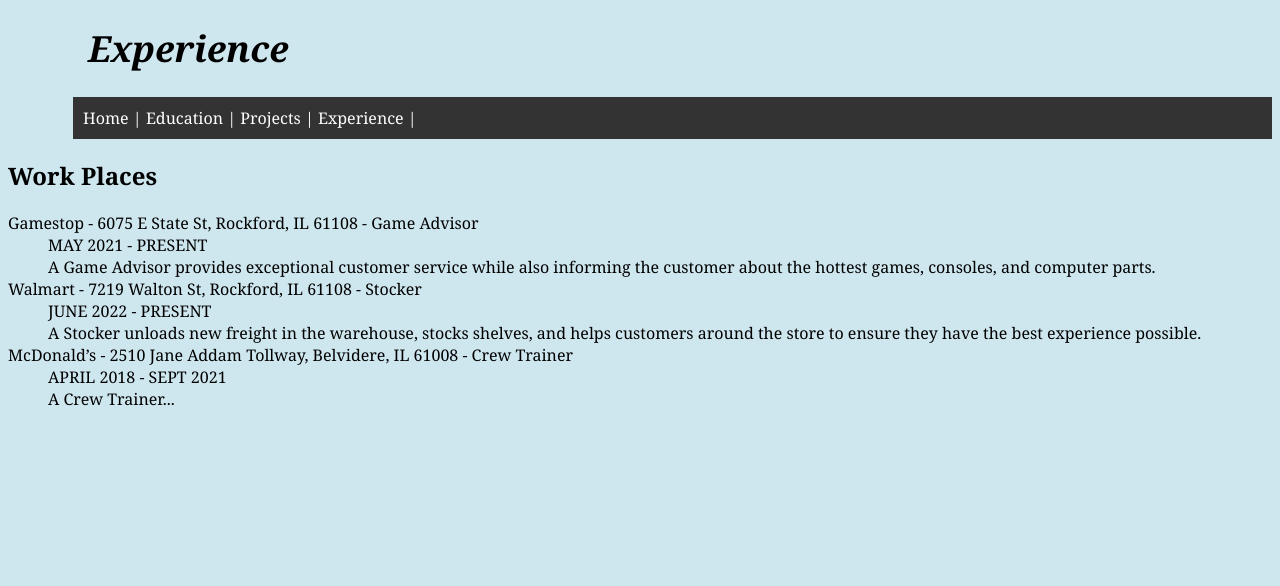
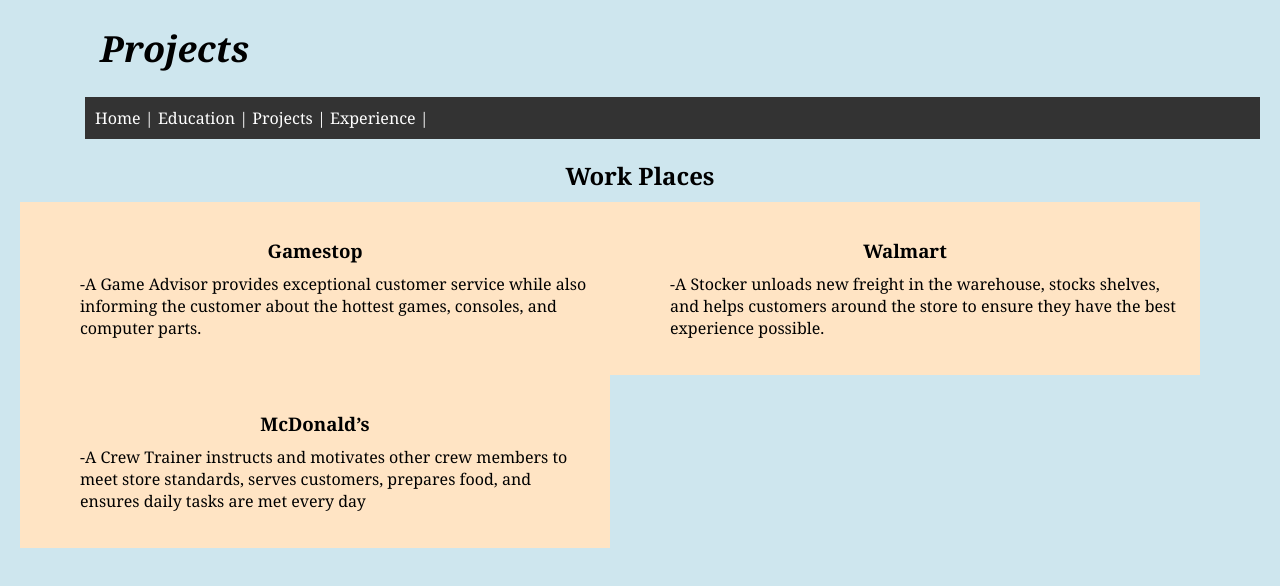
Before and after one commit to LeonardoA7/LeonardoA7.github.io, a plain HTML site: page experience.html in a window 1280 px wide. Drawn offline with Linux system fonts and the light colour scheme.

Commit message:
Add files via upload

```diff
--- a/experience.html
+++ b/experience.html
@@ -7,13 +7,14 @@
 <link rel="stylesheet" href="">
 <style>
 </style>
-<script src=""></script>
+<script src="">
+</script>
 <head>
     <link rel="stylesheet" type="text/css" href="styles.css">
 </head>
 <body>
     <header>
-            <h1 style="font-size: 36px; margin-left: 80px"><i>Experience</i></h1>
+        <h1 style="font-size: 36px; margin-left: 80px"><i>Projects</i></h1>
         <nav>
             <a href="index.html">Home</a> |
             <a href="courses.html">Education</a> |
@@ -21,18 +22,27 @@
             <a href="experience.html">Experience</a> |
         </nav>
     </header>
-        <article>
-            <h2 class="mart2">Work Places</h2>
+    <h2 class="cen">Work Places</h2>
+    <section>
+    <article class="mart">
         <dl>
-                <dt>Gamestop - 6075 E State St, Rockford, IL 61108 - Game Advisor</dt>
-                <dd>MAY 2021 - PRESENT<br>A Game Advisor provides exceptional customer service while also informing the customer about the hottest games, consoles, and computer parts.</dd>
-
-                <dt>Walmart - 7219 Walton St, Rockford, IL 61108 - Stocker</dt>
-                <dd>JUNE 2022 - PRESENT<br>A Stocker unloads new freight in the warehouse, stocks shelves, and helps customers around the store to ensure they have the best experience possible.</dd>
-
-                <dt>McDonald’s - 2510 Jane Addam Tollway, Belvidere, IL 61008 - Crew Trainer</dt>
-                <dd>APRIL 2018 - SEPT 2021<br>A Crew Trainer...</dd>
+            <dt><h3 class="cen">Gamestop</h3></dt>
+            <dd>-A Game Advisor provides exceptional customer service while also informing the customer about the hottest games, consoles, and computer parts.</dd>
         </dl>
     </article>
+    <article class="mart">
+        <dl>
+            <dt><h3 class="cen">Walmart</h3></dt>
+            <dd>-A Stocker unloads new freight in the warehouse, stocks shelves, and helps customers around the store to ensure they have the best experience possible.</dd>
+        </dl>
+    </article>
+    <article class="mart">
+        <dl>
+            <dt><h3 class="cen">McDonald’s</h3></dt>
+            <dd>-A Crew Trainer instructs and motivates other crew members to meet store standards, serves customers, prepares food, and ensures daily tasks are met
+                every day</dd>
+        </dl>
+    </article>
+    </section>
 </body>
 </html>
--- a/styles.css
+++ b/styles.css
@@ -1,6 +1,7 @@
   body {
     font-family: Georgia, serif;
     background-color: hsl(194, 48%, 87%);
+    margin: 20px;
   }
   main {
     padding: 20px;
```
Lines whose indentation alone changed are shown as unchanged.
